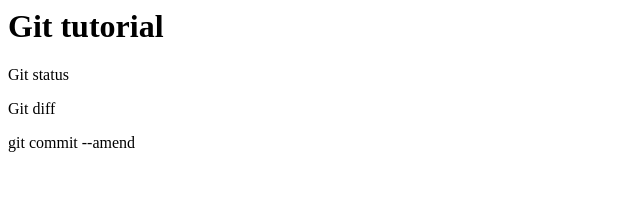
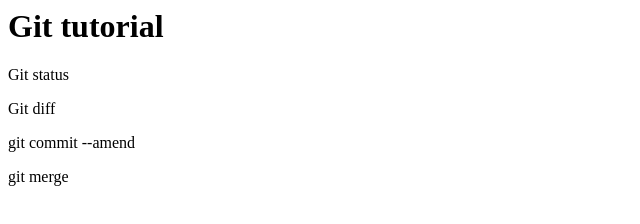
Before and after one commit to ecolotta/git_tutorial, a plain HTML site: page index.html in a window 1280 px wide. Shown: the full height of the page, 0-640 px from the left. Drawn offline with Linux system fonts and the light colour scheme.

Commit message:
git mergeを追記

```diff
--- a/index.html
+++ b/index.html
@@ -2,3 +2,4 @@
 <p>Git status</p>
 <p>Git diff</p>
 <p>git commit --amend</p>
+<p>git merge<p>
```
